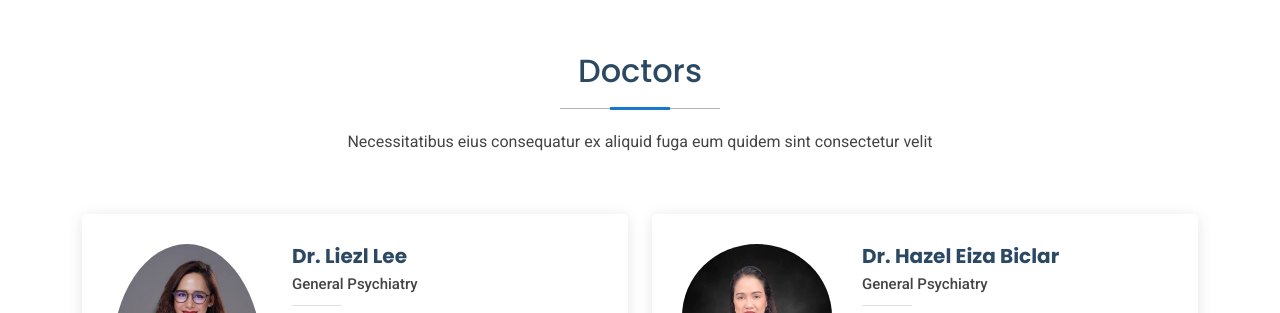
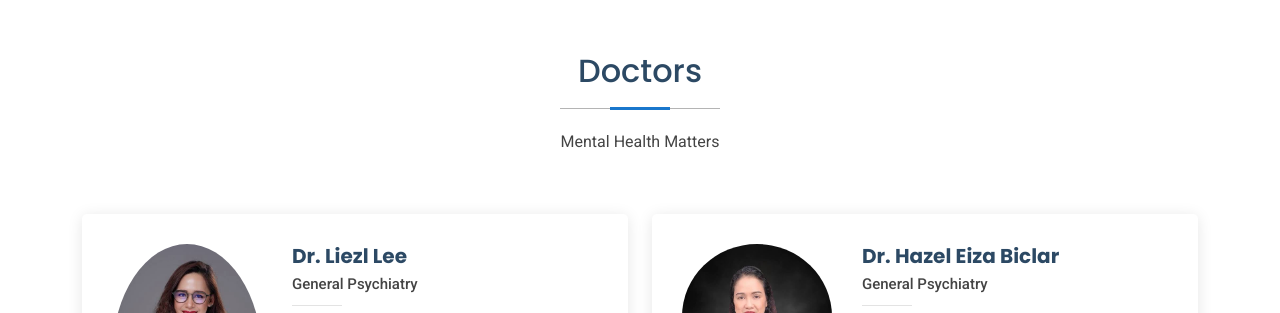
Before and after one commit to ElijahZacarias02/DepressionAwareness-GROUP6_CHLORINE, a plain HTML site: page index.html in a window 1280 px wide. Shown: the part 4460-4773 px from the top of the page. Drawn offline with Linux system fonts and the light colour scheme.

Commit message:
Update index.html

```diff
--- a/index.html
+++ b/index.html
@@ -429,7 +429,7 @@
       <!-- Section Title -->
       <div class="container section-title" data-aos="fade-up">
         <h2>Doctors</h2>
-        <p>Necessitatibus eius consequatur ex aliquid fuga eum quidem sint consectetur velit</p>
+        <p>Mental Health Matters</p>
       </div><!-- End Section Title -->
 
       <div class="container">
```
